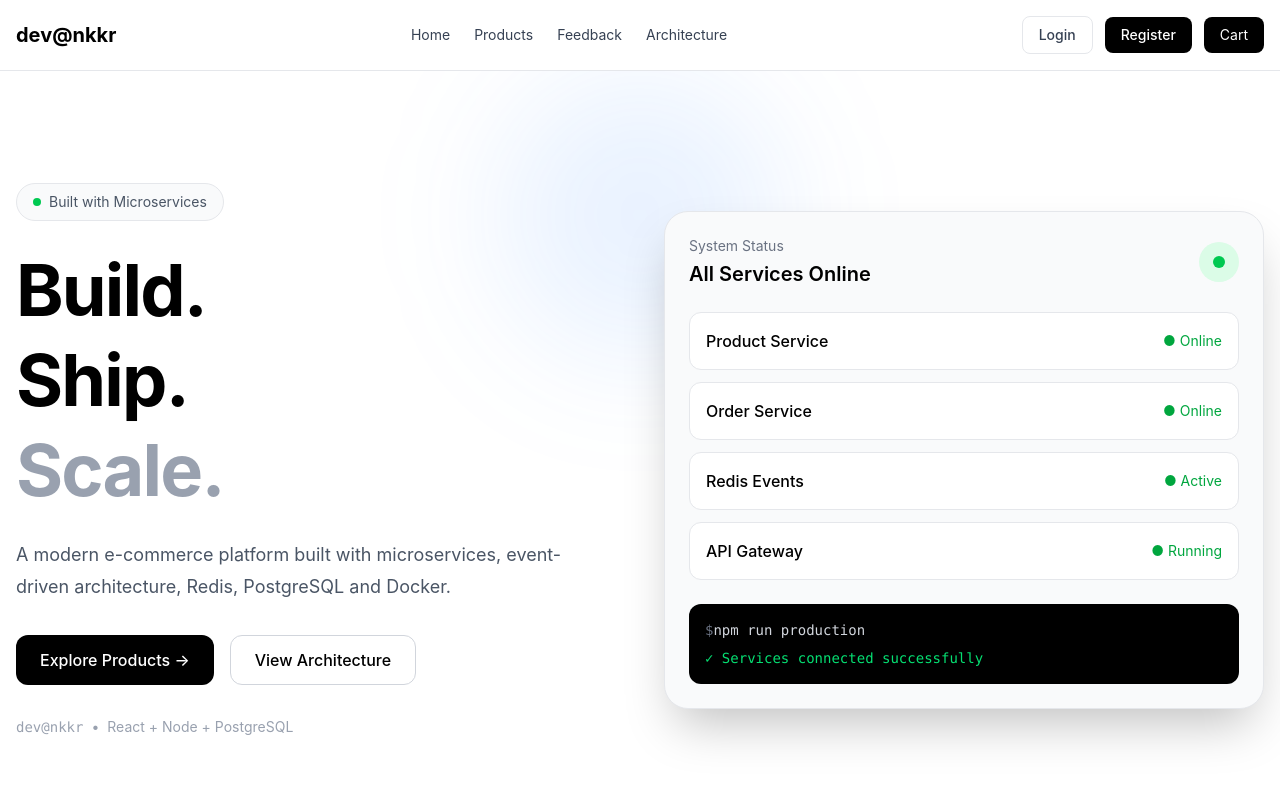
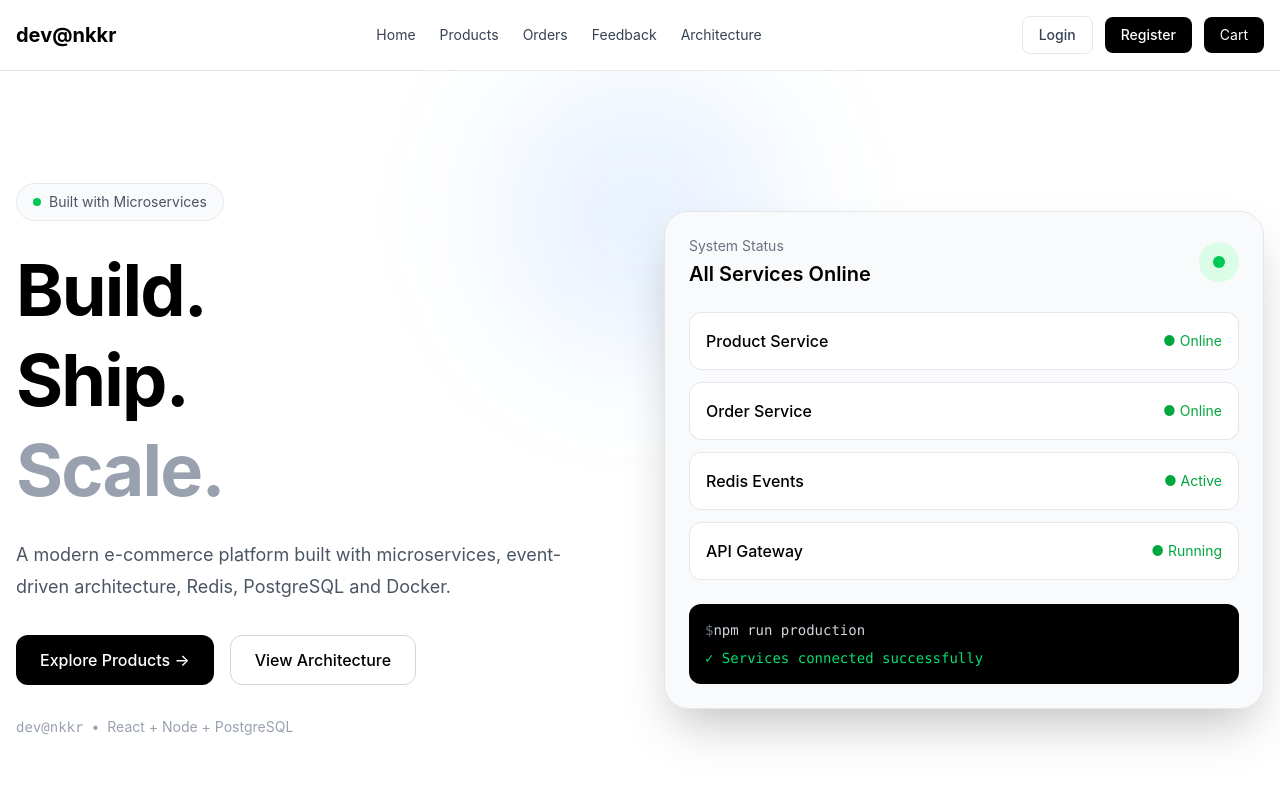
Before and after one commit to naman-309/microservice-docker-ecom, a React app in the folder frontend/: page / in a window 1280 px wide. Shown: the top 800 px of the page. Built offline with nearby package versions, Linux system fonts and the light colour scheme; no server answers; the HTML template or start-up script is replaced by a standard one.

Commit message:
tested order-management sync-ed with backend

```diff
--- a/frontend/src/components/layout/Navbar.jsx
+++ b/frontend/src/components/layout/Navbar.jsx
@@ -45,6 +45,12 @@
                         Products
                     </Link>
 
+                    <Link
+                        to="/orders"
+                        className="text-sm text-gray-700 hover:text-black"
+                    >
+                        Orders
+                    </Link>
                     <Link
                         to="/feedback"
                         className="text-sm text-gray-700 hover:text-black"
@@ -145,6 +151,12 @@
                         </Link>
 
                         <Link
+                            to="/orders"
+                            onClick={() => setIsMenuOpen(false)}
+                        >
+                            Orders
+                        </Link>
+                        <Link
                             to="/feedback"
                             onClick={() => setIsMenuOpen(false)}
                         >
```
